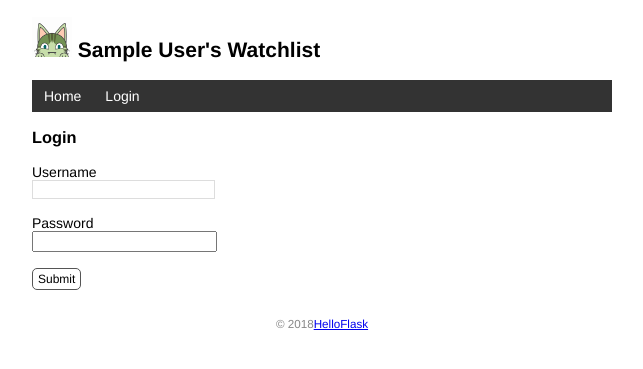
After one commit to superyoung9208/flask_learn, a Flask app: page /login in a window 1280 px wide. The commit adds this page. Shown: the top 369 px of the page, without its empty margins (318-961 px from the left). Run offline with Flask 2, Linux system fonts and the light colour scheme; tables that the repository leaves empty hold one stand-in row (values such as "Sample post").

Commit message:
User authenticated whit Flask-Login

```diff
--- a/app.py
+++ b/app.py
@@ -1,5 +1,7 @@
 from flask import Flask, url_for, render_template, request, flash, redirect
 from flask_sqlalchemy import SQLAlchemy
+from werkzeug.security import generate_password_hash, check_password_hash
+from flask_login import LoginManager, UserMixin, login_user, login_required, logout_user, current_user
 import os, sys
 import click
 
@@ -14,12 +16,27 @@ app.config['SQLALCHEMY_DATABASE_URI'] = prefix + os.path.join(app.root_path, 'da
 app.config['SQLALCHEMY_TRACK_MODIFICATIONS'] = False
 db = SQLAlchemy(app)
 app.config['SECRET_KEY'] = 'dev'
+login_manager = LoginManager(app)
 
 
-class User(db.Model):
+class User(UserMixin, db.Model):
     """用户模型"""
     id = db.Column(db.INTEGER, primary_key=True)
     name = db.Column(db.String(32))  # 名字
+    password_hash = db.Column(db.String(128))
+
+    @property
+    def password(self):
+        """不能直接访问密码"""
+        raise AttributeError("不允许读取当前属性")
+
+    @password.setter
+    def password(self, value):
+        self.password_hash = generate_password_hash(value)
+
+    def check_password(self, password) -> bool:
+        """校验密码"""
+        return check_password_hash(self.password_hash, password)
 
 
 class Movie(db.Model):
@@ -62,6 +79,29 @@ def forge():
     click.echo('Done')
 
 
+# confirmation_prompt=True 会要求二次确认输入
+# hide_input=True 会让密码输入隐藏
+@app.cli.command()
+@click.option('--username', prompt=True, help="The username used login")
+@click.option('--password', prompt=True, hide_input=True, confirmation_prompt=True, help="The password used login")
+def admin(username, password):
+    """create_user"""
+    db.create_all()
+    user = User.query.first()
+    if user is not None:
+        click.echo("updating user")
+        user.name = username
+        user.password = password
+    else:
+        click.echo("create user")
+        user.name = username
+        user.password = password
+        db.session.add(user)
+
+    db.session.commit()
+    click.echo("Done.")
+
+
 @app.context_processor
 def inject_user():
     """模板通用变量"""
@@ -76,14 +116,22 @@ def page_not_found(e):  # e异常对象
     return render_template("404.html"), 404
 
 
+@login_manager.user_loader
+def user_loader(user_id):
+    """创建用户加载回调函数，接受用户 ID 作为参数"""
+    user = User.query.get(user_id)
+    return user
+
+
 @app.route("/", methods=["GET", "POST"])
 def index():
     if request.method == "POST":
+        if not current_user.is_authenticated:
+            return redirect(url_for("index"))
         title = request.form.get('title')
         year = request.form.get('year')
         if not title or not year or len(year) > 4 or len(title) > 50:
             flash("Invalid input")
-            return redirect(url_for("index"))
         movie = Movie(title=title, year=year)
         db.session.add(movie)
         db.session.commit()
@@ -92,6 +140,52 @@ def index():
 
     movies = Movie.query.all()
     return render_template("index.html", movies=movies)
+
+
+login_manager.login_view = 'login'
+
+
+@app.route("/login", methods=["POST","GET"])
+def login():
+    if request.method == "POST":
+        username = request.form.get("username")
+        password = request.form.get("password")
+        if not username and password:
+            flash("Invalid input")
+            return redirect(url_for("login"))
+        user = User.query.first()
+        if user.name == username and user.check_password(password):
+            login_user(user)
+            flash("Login success")
+            return redirect(url_for("index"))
+
+        flash("Invalid username or password")
+        return redirect(url_for("login"))
+
+    return render_template("login.html")
+
+@app.route("/logout")
+@login_required
+def logout():
+    """退出登陆"""
+    logout_user()
+    flash("Good bye")
+    return redirect(url_for("index"))
+
+
+@app.route("/settings",methods=['GET', 'POST'])
+@login_required
+def settings():
+    """设置用户名字"""
+    if request.method == "POST":
+        username = request.form.get("name")
+        if not username or len(username) > 20:
+            flash("Invalid input")
+        current_user.name = username
+        db.session.commit()
+        flash("setting updated")
+        return redirect(url_for('index'))
+    return render_template("settings.html")
 
 
 @app.route("/movies/<int:movie_id>", methods=["GET", "POST", "DELETE"])
@@ -134,4 +228,4 @@ def test():
 
 
 if __name__ == '__main__':
-    app.run()
+    app.run(debug=True)
--- a/static/style.css
+++ b/static/style.css
@@ -1,4 +1,3 @@
-/* 页面整体 */
 body {
     margin: auto;
     max-width: 580px;
@@ -6,59 +5,8 @@ body {
     font-family: Helvetica, Arial, sans-serif;
 }
 
-/* 页脚 */
-footer {
-    color: #888;
-    margin-top: 15px;
-    text-align: center;
-    padding: 10px;
-}
-
-/* 头像 */
 .avatar {
     width: 40px;
-}
-
-/* 电影列表 */
-.movie-list {
-    list-style-type: none;
-    padding: 0;
-    margin-bottom: 10px;
-    box-shadow: 0 2px 5px 0 rgba(0, 0, 0, 0.16), 0 2px 10px 0 rgba(0, 0, 0, 0.12);
-}
-
-.movie-list li {
-    padding: 12px 24px;
-    border-bottom: 1px solid #ddd;
-}
-
-.movie-list li:last-child {
-    border-bottom:none;
-}
-
-.movie-list li:hover {
-    background-color: #f8f9fa;
-}
-
-.float-right {
-    float: right;
-}
-
-.imdb {
-    font-size: 12px;
-    font-weight: bold;
-    color: black;
-    text-decoration: none;
-    background: #F5C518;
-    border-radius: 5px;
-    padding: 3px 5px;
-}
-
-/* 龙猫图片 */
-.totoro {
-    display: block;
-    margin: 0 auto;
-    height: 100px;
 }
 
 nav ul {
@@ -83,6 +31,17 @@ nav li a {
 
 nav li a:hover {
     background-color: #111;
+}
+
+.alert {
+    position: relative;
+    padding: 7px;
+    margin: 7px 0;
+    border: 1px solid transparent;
+    color: #004085;
+    background-color: #cce5ff;
+    border-color: #b8daff;
+    border-radius: 5px;
 }
 
 input[type=submit] {
@@ -115,13 +74,53 @@ input[name=year] {
     border: 1px solid black;
 }
 
-.alert {
-    position: relative;
-    padding: 7px;
-    margin: 7px 0;
-    border: 1px solid transparent;
-    color: #004085;
-    background-color: #cce5ff;
-    border-color: #b8daff;
+.movie-list {
+    list-style-type: none;
+    padding: 0;
+    margin-bottom: 10px;
+    box-shadow: 0 2px 5px 0 rgba(0, 0, 0, 0.16), 0 2px 10px 0 rgba(0, 0, 0, 0.12);
+}
+
+.movie-list li {
+    padding: 12px 24px;
+    border-bottom: 1px solid #ddd;
+}
+
+.movie-list li:last-child {
+    border-bottom:none;
+}
+
+.movie-list li:hover {
+    background-color: #f8f9fa;
+}
+
+.float-right {
+    float: right;
+}
+
+.inline-form {
+    display: inline;
+}
+
+.imdb {
+    font-size: 12px;
+    font-weight: bold;
+    color: black;
+    text-decoration: none;
+    background: #F5C518;
     border-radius: 5px;
+    padding: 3px 5px;
 }
+
+.totoro {
+    display: block;
+    margin: 0 auto;
+    height: 100px;
+}
+
+footer {
+    color: #888;
+    margin-top: 15px;
+    text-align: center;
+    padding: 10px;
+}
--- a/templates/base.html
+++ b/templates/base.html
@@ -2,11 +2,11 @@
 <html lang="en">
 <head>
     {% block head %}
-        <meta charset="UTF-8">
-        <meta name="viewport" content="width=device-width, initial-scale=1.0">
-        <title>{{ user.name }}'s Watchlist</title>
-        <link rel="icon" href="{{ url_for('static', filename='favicon.ico') }}">
-        <link rel="stylesheet" href="{{ url_for('static',filename='style.css') }}">
+<meta charset="utf-8">
+    <meta name="viewport" content="width=device-width, initial-scale=1.0">
+    <title>{{ user.name }}'s Watchlist</title>
+    <link rel="icon" href="{{ url_for('static', filename='favicon.ico') }}">
+    <link rel="stylesheet" href="../static/style.css" type="text/css">
     {% endblock %}
 </head>
 <body>
@@ -18,8 +18,14 @@
     {{ user.name }}'s Watchlist
 </h2>
 <nav>
-    <ul>
+     <ul>
         <li><a href="{{ url_for('index') }}">Home</a></li>
+        {% if current_user.is_authenticated %}
+        <li><a href="{{ url_for('settings') }}">Settings</a></li>
+        <li><a href="{{ url_for('logout') }}">Logout</a></li>
+        {% else %}
+        <li><a href="{{ url_for('login') }}">Login</a></li>
+        {% endif %}
     </ul>
 </nav>
  {% block content %}{% endblock %}
--- /dev/null
+++ b/templates/login.html
@@ -0,0 +1,13 @@
+{% extends 'base.html' %}
+
+{% block content %}
+<h3>Login</h3>
+<form method="post">
+    Username<br>
+    <input type="text" name="username" required><br><br>
+    Password<br>
+    <!-- 密码输入框的 type 属性使用 password，会将输入值显示为圆点 -->
+    <input type="password" name="password" required><br><br>
+    <input class="btn" type="submit" name="submit" value="Submit">
+</form>
+{% endblock %}
```
Also changed, not shown: templates/index.html (+9 -5 lines), templates/settings.html (added, +9 -0 lines).
